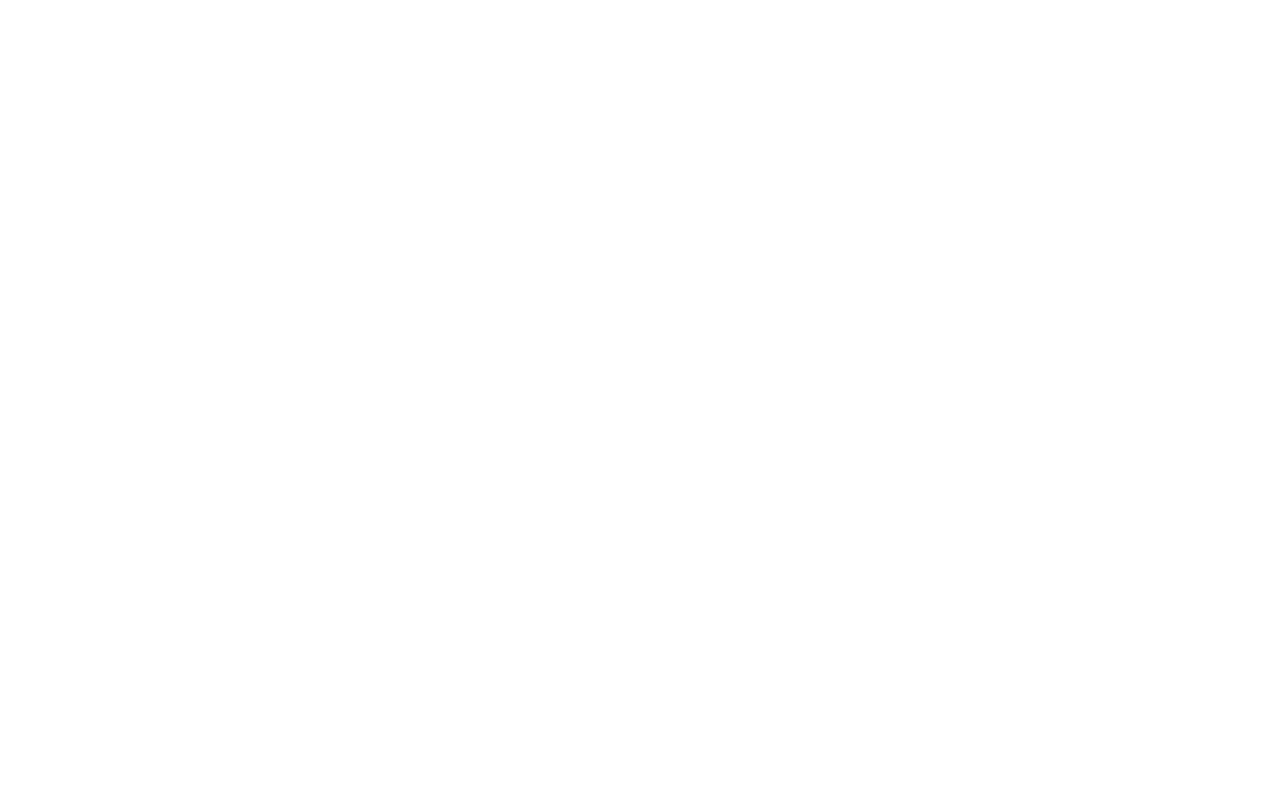
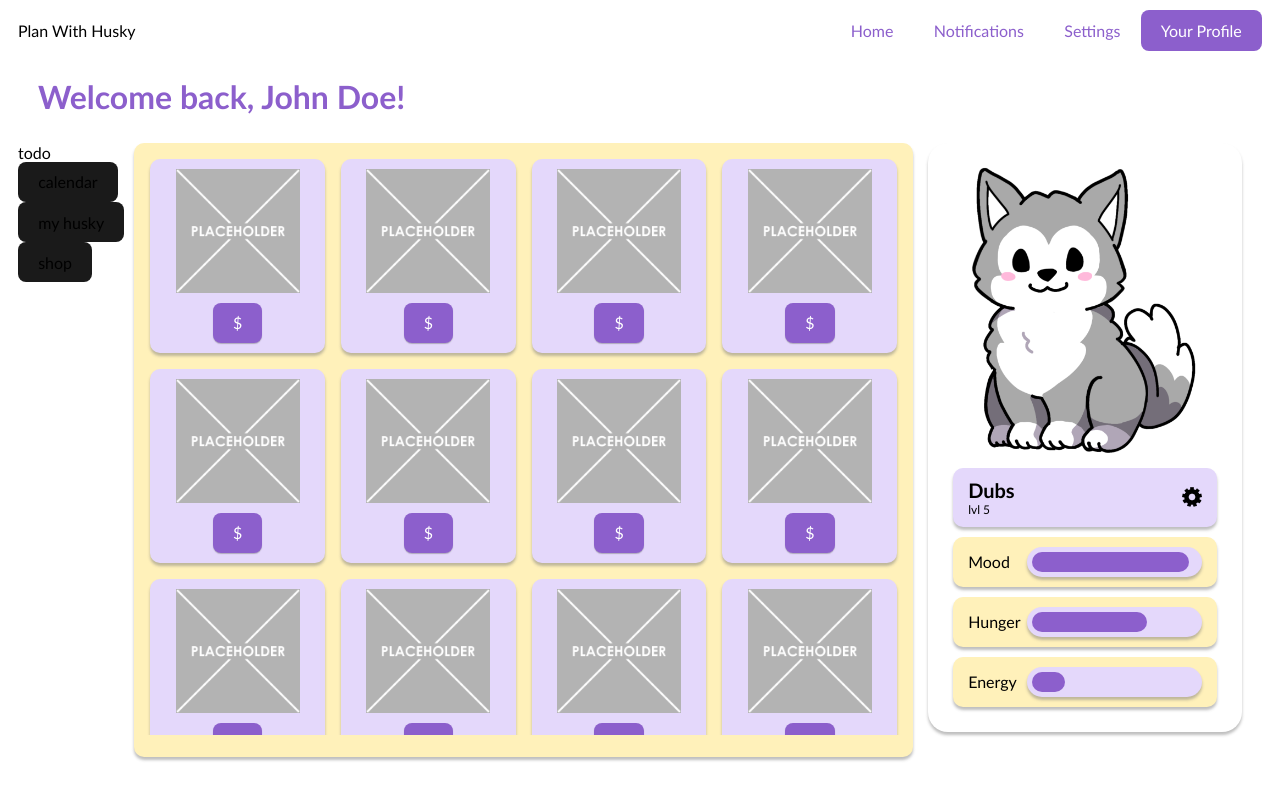
Before and after one commit to hcp-uw/plan-with-husky, a React (Vite) app in the folder starter-frontend/: page /shop in a window 1280 px wide. Before the commit this address had no page. Built offline with nearby package versions, Linux system fonts and the light colour scheme.

Commit message:
Implemented my husky page and shop page, added husky sprite and stat degredation over time

```diff
--- a/starter-frontend/src/App.jsx
+++ b/starter-frontend/src/App.jsx
@@ -5,6 +5,8 @@
 import Home from "./pages/Home/Home";
 import Login from "./pages/Login/Login";
 import Calendar from "./pages/Calendar/Calendar";
+import Husky from "./pages/Husky/Husky";
+import Shop from "./pages/Shop/Shop";
 
 export default function App() {
   return (
@@ -13,6 +15,8 @@
         <Route path="/home" element={<Home />} />
         <Route path="/login" element={<Login />} />
         <Route path="/calendar" element={<Calendar />} />
+        <Route path="/myhusky" element={<Husky />} />
+        <Route path="/shop" element={<Shop />} />
       </Routes>
     </Router>
   );
--- a/starter-frontend/src/components/MyHusky.jsx
+++ b/starter-frontend/src/components/MyHusky.jsx
@@ -1,4 +1,4 @@
-import { useState } from "react";
+import { useState, useEffect } from "react";
 import husky from "../assets/husky.png";
 import styles from "./MyHusky.module.css";
 import cog from "../assets/settings cog.png";
@@ -35,6 +35,17 @@
   const [mood, setMood] = useState(100);
   const [hunger, setHunger] = useState(75);
   const [energy, setEnergy] = useState(25);
+
+  useEffect(() => {
+    const interval = setInterval(() => {
+      setMood((prev) => Math.max(prev - 1, 0));
+      setHunger((prev) => Math.max(prev - 1, 0));
+      setEnergy((prev) => Math.max(prev - 1, 0));
+    }, 1000);
+
+    return () => clearInterval(interval); // cleanup
+  }, []);
+
   return (
     <>
       <div className={styles.container}>
--- a/starter-frontend/src/components/MyHusky.module.css
+++ b/starter-frontend/src/components/MyHusky.module.css
@@ -1,6 +1,7 @@
 .huskySprite {
     display: block;
     margin: 0 auto;
+    height: 300px;
 }
 .cog {
     max-width: 20px;
@@ -9,7 +10,7 @@
     margin: auto 0;
 }
 .container {
-    margin: 10px;
+    margin-inline: 10px;
     background-color: white;
     border-radius: 20px;
     box-shadow: 0px 3px 3px #75757578;
--- /dev/null
+++ b/starter-frontend/src/components/ShopItem/ShopItem.jsx
@@ -0,0 +1,18 @@
+import { useState } from "react";
+import styles from "./ShopItem.module.css";
+import placeholder from "../../assets/placeholder.png"
+
+// A singular shop item.
+export default function ShopItem(props) {
+  const [type, setType] = useState(props.type);
+  const [price, setPrice] = useState(props.price);
+
+  return (
+    <>
+      <div className={styles.container}>
+        <img className={styles.image} src={placeholder}></img>
+        <button className={styles.price}>${price}</button>
+      </div>
+    </>
+  );
+};
--- /dev/null
+++ b/starter-frontend/src/components/ShopItem/ShopItem.module.css
@@ -0,0 +1,24 @@
+.container {
+    aspect-ratio: 1 / 1;
+    width: 100%;
+    background: #E4D8FB;
+    border-radius: 10px;
+    padding: 10px;
+    box-sizing: border-box;
+    box-shadow: 0px 3px 3px #75757578;
+    display: flex;
+    justify-content: center;
+    align-items: center;
+    flex-direction: column;
+}
+
+.image {
+    width: 80%;
+}
+
+.price {
+    background: #8C5FCC;
+    color: white;
+    margin-top: 10px;
+    box-shadow: 0px 1px 1px #75757578;
+}
--- a/starter-frontend/src/components/SideBar/SideBar.jsx
+++ b/starter-frontend/src/components/SideBar/SideBar.jsx
@@ -13,8 +13,16 @@
                     calendar
                 </button>
             </div>
-            <div>my husky</div>
-            <div>shop</div>
+            <div>
+                <button onClick={() => navigate("/myhusky")}>
+                    my husky
+                </button>
+            </div>
+            <div>
+                <button onClick={() => navigate("/shop")}>
+                    shop
+                </button>
+            </div>
         </div>
     );
 }
--- a/starter-frontend/src/pages/Home/Home.css
+++ b/starter-frontend/src/pages/Home/Home.css
@@ -5,6 +5,7 @@
 body {
     font-family: 'Trebuchet MS', sans-serif;
 }
+
 .parent {
     margin: 10px;
     display: grid;
@@ -16,22 +17,37 @@
 .parent div.navigation {
     grid-area: 1 / 1 / 2 / 6;
 }
-.parent div.title { grid-area: 2 / 1 / 3 / 4; }
-.parent div.menu { grid-area: 3 / 1 / 4 / 2; }
-.parent div.husky { grid-area: 3 / 3 / 4 / 4; }
-.parent div.content { grid-area: 3 / 2 / 4 / 3; }
+
+.parent div.title {
+    grid-area: 2 / 1 / 3 / 4;
+}
+
+.parent div.menu {
+    grid-area: 3 / 1 / 4 / 2;
+}
+
+.parent div.husky {
+    grid-area: 3 / 3 / 4 / 4;
+}
+
+.parent div.content {
+    grid-area: 3 / 2 / 4 / 3;
+}
 
 .navigation {
     display: flex;
     align-items: center;
 }
-.navigation div.buttons{
+
+.navigation div.buttons {
     margin-left: auto;
 }
+
 .navigation div.buttons button {
     background-color: white;
     color: #8C5FCC;
 }
+
 #profile-button {
     background-color: #8C5FCC;
     color: white;
@@ -50,10 +66,7 @@
     border-radius: 10px;
 }
 
-.husky {
-    border-style: solid;
-    border-color: #8C5FCC;
-}
+.husky {}
 
 .footer {
     position: fixed;
--- /dev/null
+++ b/starter-frontend/src/pages/Husky/Husky.jsx
@@ -0,0 +1,27 @@
+import { useState } from "react";
+
+import "../Home/Home.css";
+import styles from "./Husky.module.css";
+
+import NavigationBar from "../../components/NavigationBar/NavigationBar";
+import SideBar from "../../components/SideBar/SideBar";
+import MyHusky from "../../components/MyHusky";
+import TaskScreen from "../../components/TaskScreen";
+import Task from "../../components/Task";
+
+export default function Husky() {
+  let name = "John Doe";
+
+  return (
+    <>
+      <div className="parent">
+        <NavigationBar />
+        <div className="title">
+          <h1>Welcome back, {name}!</h1>
+        </div>
+        <SideBar />
+        <div style={{ gridColumn: "span 2" }} className="content"></div>
+      </div>
+    </>
+  );
+}
--- /dev/null
+++ b/starter-frontend/src/pages/Shop/Shop.jsx
@@ -0,0 +1,49 @@
+import { useState } from "react";
+
+import "../Home/Home.css";
+import styles from "./Shop.module.css";
+
+import NavigationBar from "../../components/NavigationBar/NavigationBar";
+import SideBar from "../../components/SideBar/SideBar";
+import MyHusky from "../../components/MyHusky";
+import ShopItem from "../../components/ShopItem/ShopItem"
+
+export default function Shop() {
+  let name = "John Doe";
+
+  return (
+    <>
+      <div className="parent">
+        <NavigationBar />
+        <div className="title">
+          <h1>Welcome back, {name}!</h1>
+        </div>
+        <SideBar />
+        <div className="husky">
+          <MyHusky />
+        </div>
+        <div className="content">
+            <div className={styles.shop}>
+                <ShopItem />
+                <ShopItem />
+                <ShopItem />
+                <ShopItem />
+                <ShopItem />
+                <ShopItem />
+                <ShopItem />
+                <ShopItem />
+                <ShopItem />
+                <ShopItem />
+                <ShopItem />
+                <ShopItem />
+                <ShopItem />
+                <ShopItem />
+                <ShopItem />
+                <ShopItem />
+                <ShopItem />
+            </div>
+        </div>
+      </div>
+    </>
+  );
+}
--- /dev/null
+++ b/starter-frontend/src/pages/Shop/Shop.module.css
@@ -0,0 +1,9 @@
+.shop {
+    display: grid;
+    grid-template-columns: repeat(auto-fill, minmax(140px, 1fr));
+    gap: 16px;
+    padding: 16px;
+    height: 70vh;
+    overflow-y: auto;
+    align-content: start;
+}
```
Also changed, not shown: starter-frontend/src/assets/husky.png, starter-frontend/src/assets/placeholder.png (added), starter-frontend/src/pages/Husky/Husky.module.css (added).
